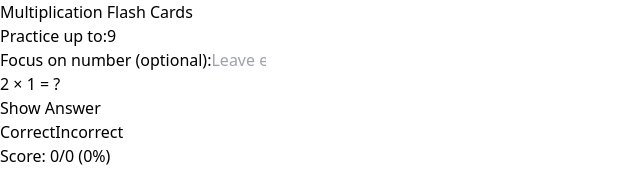
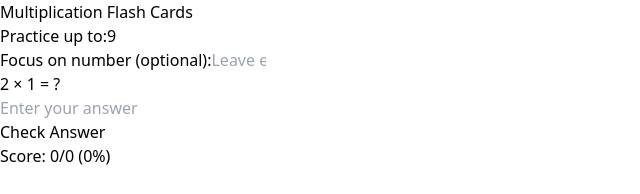
Before and after one commit to csalvato/multiplication-flash-cards, a React (Vite) app: page / in a window 1280 px wide. Shown: the top 194 px of the page, without its empty margins (0-640 px from the left). Built offline with nearby package versions, Linux system fonts and the light colour scheme.

Commit message:
Add ability for entering answers

```diff
--- a/src/App.tsx
+++ b/src/App.tsx
@@ -4,7 +4,8 @@
   const [maxNumber, setMaxNumber] = useState<number>(9)
   const [focusNumber, setFocusNumber] = useState<number | null>(null)
   const [currentCard, setCurrentCard] = useState<{ a: number; b: number }>({ a: 0, b: 0 })
-  const [showAnswer, setShowAnswer] = useState<boolean>(false)
+  const [userAnswer, setUserAnswer] = useState<string>('')
+  const [isCorrect, setIsCorrect] = useState<boolean | null>(null)
   const [score, setScore] = useState<{ correct: number; total: number }>({ correct: 0, total: 0 })
 
   const generateNewCard = () => {
@@ -17,20 +18,22 @@
       b = Math.floor(Math.random() * maxNumber) + 1
     }
     setCurrentCard({ a, b })
-    setShowAnswer(false)
+    setUserAnswer('')
+    setIsCorrect(null)
   }
 
   useEffect(() => {
     generateNewCard()
   }, [maxNumber, focusNumber])
 
-  const handleCheckAnswer = (userAnswer: number) => {
+  const handleSubmit = () => {
     const correctAnswer = currentCard.a * currentCard.b
+    const isAnswerCorrect = parseInt(userAnswer) === correctAnswer
+    setIsCorrect(isAnswerCorrect)
     setScore(prev => ({
-      correct: prev.correct + (userAnswer === correctAnswer ? 1 : 0),
+      correct: prev.correct + (isAnswerCorrect ? 1 : 0),
       total: prev.total + 1
     }))
-    generateNewCard()
   }
 
   return (
@@ -74,32 +77,42 @@
           <div className="text-4xl font-bold text-center mb-4 text-gray-800">
             {currentCard.a} × {currentCard.b} = ?
           </div>
-          {showAnswer && (
-            <div className="text-3xl font-bold text-center text-green-600 mb-4">
-              {currentCard.a * currentCard.b}
+
+          <div className="mb-4">
+            <input
+              type="number"
+              value={userAnswer}
+              onChange={(e) => setUserAnswer(e.target.value)}
+              placeholder="Enter your answer"
+              className="w-full px-3 py-2 border rounded-lg focus:outline-none focus:ring-2 focus:ring-blue-500"
+              disabled={isCorrect !== null}
+            />
+          </div>
+
+          {isCorrect !== null && (
+            <div className={`text-center mb-4 ${isCorrect ? 'text-green-600' : 'text-red-600'}`}>
+              {isCorrect ? 'Correct!' : `Incorrect. The answer is ${currentCard.a * currentCard.b}`}
             </div>
           )}
-          <button
-            onClick={() => setShowAnswer(!showAnswer)}
-            className="w-full bg-blue-500 text-white py-2 px-4 rounded-lg hover:bg-blue-600 transition-colors"
-          >
-            {showAnswer ? 'Hide Answer' : 'Show Answer'}
-          </button>
-        </div>
 
-        <div className="grid grid-cols-2 gap-4 mb-6">
-          <button
-            onClick={() => handleCheckAnswer(currentCard.a * currentCard.b)}
-            className="bg-green-500 text-white py-2 px-4 rounded-lg hover:bg-green-600 transition-colors"
-          >
-            Correct
-          </button>
-          <button
-            onClick={() => handleCheckAnswer(-1)}
-            className="bg-red-500 text-white py-2 px-4 rounded-lg hover:bg-red-600 transition-colors"
-          >
-            Incorrect
-          </button>
+          <div className="flex justify-center">
+            {isCorrect === null ? (
+              <button
+                onClick={handleSubmit}
+                className="bg-blue-500 text-white py-2 px-6 rounded-lg hover:bg-blue-600 transition-colors"
+                disabled={!userAnswer}
+              >
+                Check Answer
+              </button>
+            ) : (
+              <button
+                onClick={generateNewCard}
+                className="bg-blue-500 text-white py-2 px-6 rounded-lg hover:bg-blue-600 transition-colors"
+              >
+                Next Question
+              </button>
+            )}
+          </div>
         </div>
 
         <div className="text-center text-gray-700">
```
